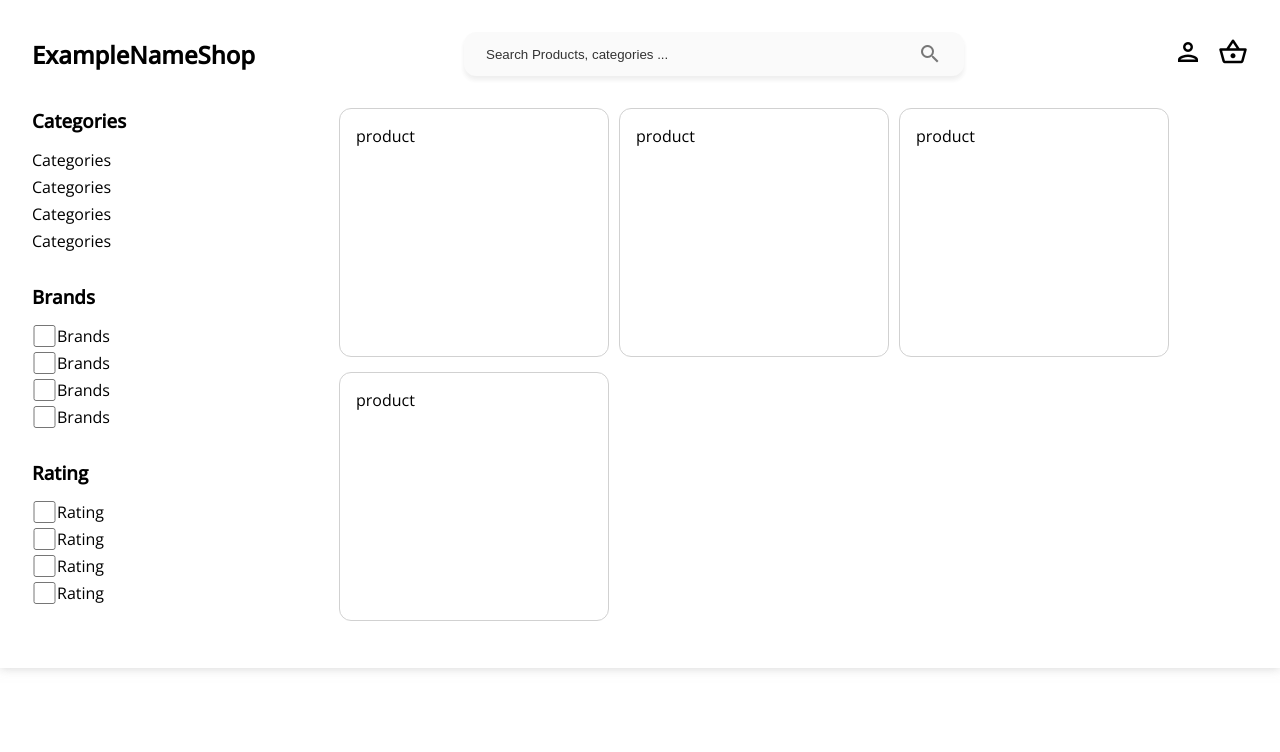
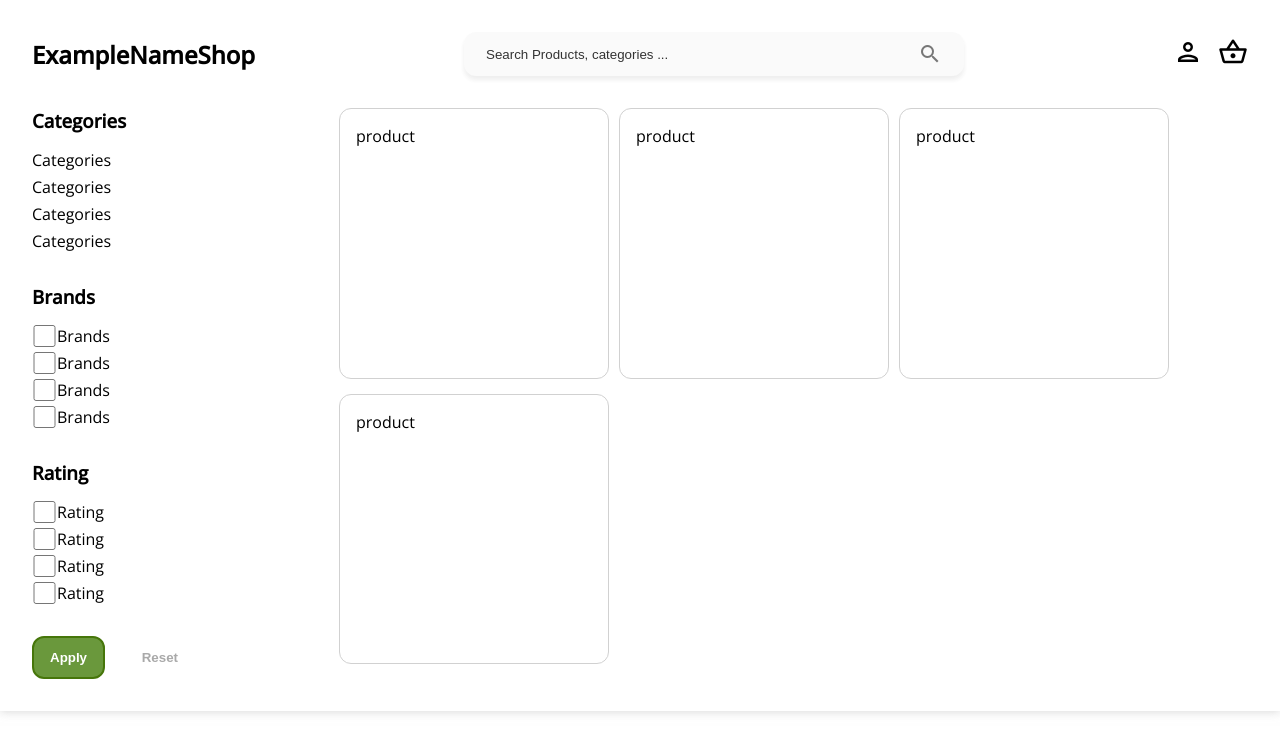
Before and after one commit to KAdelya/frontend_shop_digital_departments, a React (Create React App) app: page / in a window 1280 px wide. Shown: the top 752 px of the page. Built offline with nearby package versions, Linux system fonts and the light colour scheme.

Commit message:
new mixins

```diff
--- a/src/App.tsx
+++ b/src/App.tsx
@@ -11,7 +11,6 @@ const App = () => {
         <Router>
             <div className="wrapper">
                 <div>
-                    <Header/>
                     <Routes>
                         <Route path="/" element={<Home/>}/>
                         <Route path="/signup" element={<SignUp/>}/>
--- a/src/assets/styles/mixins.sass
+++ b/src/assets/styles/mixins.sass
@@ -0,0 +1,22 @@
+@import "variables.sass"
+
+@mixin active-button
+  background: $primary
+  border: 2px solid #46760A
+  border-radius: 12px
+  color: white
+  padding: 12px 16px
+  transition: all .4s ease
+  font-weight: bold
+  &:hover
+    transform: translateY(-5px)
+    transition: all .4s ease
+
+@mixin inactive-button
+  color: #A9A9A9
+  padding: 12px 16px
+  transition: all .4s ease
+  font-weight: bold
+  &:hover
+    transform: translateY(-5px)
+    transition: all .4s ease
--- a/src/pages/Home/HomeLayout.tsx
+++ b/src/pages/Home/HomeLayout.tsx
@@ -1,12 +1,16 @@
 import styles from './index.module.sass'
 import {FC, PropsWithChildren} from "react";
 import Sidebar from "./Sidebar/Sidebar";
+import Header from "../../components/header/Header";
 
 const HomeLayout: FC<PropsWithChildren> = ({children}) => {
     return (
-        <div className={styles.layout}>
-            <Sidebar/>
-            {children}
+        <div>
+            <Header/>
+            <div className={styles.layout}>
+                <Sidebar/>
+                {children}
+            </div>
         </div>
     )
 }
--- a/src/pages/Home/Sidebar/Sidebar.tsx
+++ b/src/pages/Home/Sidebar/Sidebar.tsx
@@ -7,6 +7,12 @@ const Sidebar = () => {
             <FilterBlock placeholder="Categories"/>
             <FilterBlock placeholder="Brands" type="checkbox"/>
             <FilterBlock placeholder="Rating" type="checkbox"/>
+            <aside className={styles.sidebar__buttons}>
+                <div className={styles.sidebar__buttons__block}>
+                <button>Apply</button>
+                <button>Reset</button>
+                </div>
+            </aside>
         </div>
     )
 }
--- a/src/pages/Home/Sidebar/index.module.sass
+++ b/src/pages/Home/Sidebar/index.module.sass
@@ -1,5 +1,21 @@
+@import "src/assets/styles/mixins.sass"
 
 .sidebar
   max-width: 270px
   width: 100%
   margin-right: 2rem
+
+  &__buttons
+    margin-top: 2rem
+    width: 60%
+
+    &__block
+      display: flex
+      justify-content: space-between
+
+      > button
+        &:first-child
+          @include active-button
+
+        &:last-child
+          @include inactive-button
```
